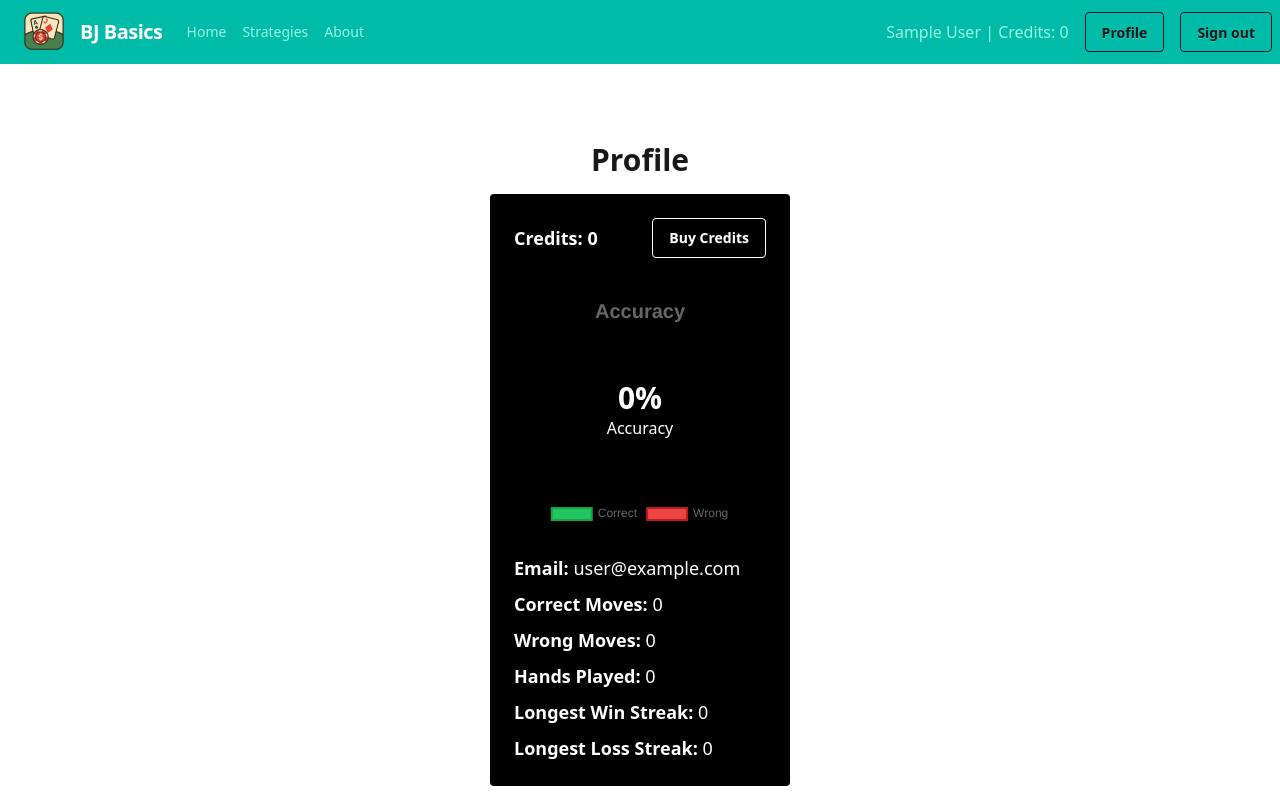
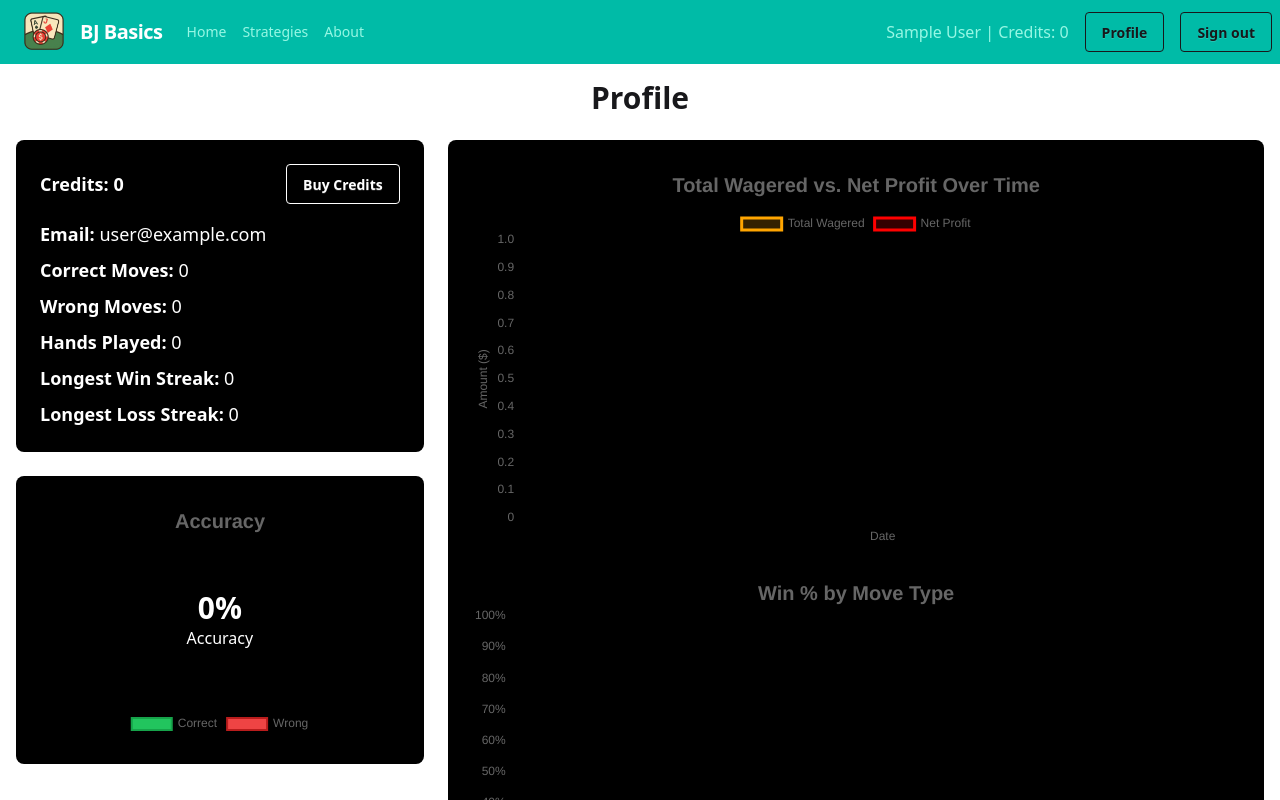
Before and after one commit to holeecow/orbital-highrollers, a Next.js app: page /profile in a window 1280 px wide. Built offline with nearby package versions, Linux system fonts and the light colour scheme; no server answers; the database is empty; sample sign-in values are in the browser's storage.

Commit message:
profile/statistics
added win% by move type, distribution of win and loss streak lengths

```diff
--- a/src/components/blackjack/BlackjackGame.js
+++ b/src/components/blackjack/BlackjackGame.js
@@ -153,6 +153,18 @@ export default function BlackjackGame() {
   const [longestWinStreak, setLongestWinStreak] = useState(0);
   const [longestLossStreak, setLongestLossStreak] = useState(0);
 
+  const [dailyStats, setDailyStats] = useState({});
+  const [lastPlayerAction, setLastPlayerAction] = useState(null);
+  const [moveStats, setMoveStats] = useState({
+    hit: { wins: 0, total: 0 },
+    stand: { wins: 0, total: 0 },
+    double: { wins: 0, total: 0 },
+    split: { wins: 0, total: 0 },
+  });
+
+  const [winStreaks, setWinStreaks] = useState([]);
+  const [lossStreaks, setLossStreaks] = useState([]);
+
   const [chipAnimations, setChipAnimations] = useState([]); // e.g., ["idle", "toPlayer", "toDealer"]
   const [animationShown, setAnimationShown] = useState(false);
   const [chipsMerged, setChipsMerged] = useState([]); // Track if payout chips have been merged
@@ -212,6 +224,15 @@ export default function BlackjackGame() {
           setCredits(data.credits || 0);
           setLongestWinStreak(data.longestWinStreak || 0);
           setLongestLossStreak(data.longestLossStreak || 0);
+          setDailyStats(data.dailyStats || {});
+          setMoveStats(data.moveStats || {
+            hit: { wins: 0, total: 0 },
+            stand: { wins: 0, total: 0 },
+            double: { wins: 0, total: 0 },
+            split: { wins: 0, total: 0 },
+          });
+          setWinStreaks(data.winStreaks || []);
+          setLossStreaks(data.lossStreaks || []);
           // Current streaks are not persisted, so they reset on load
           setCurrentWinStreak(data.currentWinStreak || 0);
           setCurrentLossStreak(data.currentLossStreak || 0);
@@ -223,6 +244,15 @@ export default function BlackjackGame() {
           setCredits(0);
           setLongestWinStreak(0);
           setLongestLossStreak(0);
+          setDailyStats({});
+          setMoveStats({
+            hit: { wins: 0, total: 0 },
+            stand: { wins: 0, total: 0 },
+            double: { wins: 0, total: 0 },
+            split: { wins: 0, total: 0 },
+          });
+          setWinStreaks([]);
+          setLossStreaks([]);
           setCurrentWinStreak(0);
           setCurrentLossStreak(0);
         }
@@ -369,6 +399,7 @@ export default function BlackjackGame() {
     setDealer([]);
     setPhase("waiting");
     setResults([]);
+    setLastPlayerAction(null);
 
     setDealerTurn(false);
 
@@ -449,6 +480,7 @@ export default function BlackjackGame() {
     setFeedbackMessages((prev) => [msg, ...prev]);
     if (isCorrect) setCorrectMoves((c) => c + 1);
     else setWrongMoves((w) => w + 1);
+    setLastPlayerAction('split');
     // Proceed with split logic
     const [card1, card2] = currentHand;
     const [card3, card4] = await drawCards(2);
@@ -520,6 +552,7 @@ export default function BlackjackGame() {
     } else {
       setWrongMoves((w) => w + 1);
     }
+    setLastPlayerAction('double');
     // Draw one card and finish this hand
     const [card] = await drawCards(1);
     setPlayerHands((prev) => {
@@ -564,6 +597,7 @@ export default function BlackjackGame() {
     } else {
       setWrongMoves((w) => w + 1);
     }
+    setLastPlayerAction('hit');
     const [card] = await drawCards(1);
     setPlayerHands((prev) => {
       const newHands = [...prev];
@@ -611,6 +645,7 @@ export default function BlackjackGame() {
     } else {
       setWrongMoves((w) => w + 1);
     }
+    setLastPlayerAction('stand');
     // If stand, move to next hand, else dealer's turn
     if (playerHands.length > 1 && currentHandIndex < playerHands.length - 1) {
       setCurrentHandIndex(currentHandIndex + 1);
@@ -652,32 +687,62 @@ export default function BlackjackGame() {
         // lose: no payout
       });
 
+      const newMoveStats = { ...moveStats };
+      if (lastPlayerAction) {
+        newMoveStats[lastPlayerAction].total++;
+        if (roundWon && !roundLost) {
+            newMoveStats[lastPlayerAction].wins++;
+        }
+      }
+
       let newCurrentWinStreak = currentWinStreak;
       let newCurrentLossStreak = currentLossStreak;
       let newLongestWinStreak = longestWinStreak;
       let newLongestLossStreak = longestLossStreak;
+      let newWinStreaks = [...winStreaks];
+      let newLossStreaks = [...lossStreaks];
 
       if (roundWon && !roundLost) { // Pure win
         newCurrentWinStreak++;
+        if (newCurrentLossStreak > 0) newLossStreaks.push(newCurrentLossStreak);
         newCurrentLossStreak = 0;
         if (newCurrentWinStreak > newLongestWinStreak) {
           newLongestWinStreak = newCurrentWinStreak;
         }
       } else if (roundLost && !roundWon) { // Pure loss
         newCurrentLossStreak++;
+        if (newCurrentWinStreak > 0) newWinStreaks.push(newCurrentWinStreak);
         newCurrentWinStreak = 0;
         if (newCurrentLossStreak > newLongestLossStreak) {
           newLongestLossStreak = newCurrentLossStreak;
         }
       } else { // Push or mixed results (e.g., win one hand, lose another)
+        if (newCurrentWinStreak > 0) newWinStreaks.push(newCurrentWinStreak);
+        if (newCurrentLossStreak > 0) newLossStreaks.push(newCurrentLossStreak);
         newCurrentWinStreak = 0;
         newCurrentLossStreak = 0;
       }
 
+      setWinStreaks(newWinStreaks);
+      setLossStreaks(newLossStreaks);
       setCurrentWinStreak(newCurrentWinStreak);
       setCurrentLossStreak(newCurrentLossStreak);
       setLongestWinStreak(newLongestWinStreak);
       setLongestLossStreak(newLongestLossStreak);
+
+      const today = new Date().toISOString().slice(0, 10); // YYYY-MM-DD
+      const roundBet = handBets.reduce((acc, b) => acc + b, 0);
+      const netProfit = payout - roundBet;
+
+      const newDailyStats = { ...dailyStats };
+      if (!newDailyStats[today]) {
+        newDailyStats[today] = { totalWagered: 0, netProfit: 0 };
+      }
+      newDailyStats[today].totalWagered += roundBet;
+      newDailyStats[today].netProfit += netProfit;
+
+      setDailyStats(newDailyStats);
+
 
       const userRef = doc(db, "blackjackStats", user.uid);
       updateDoc(userRef, {
@@ -689,6 +754,10 @@ export default function BlackjackGame() {
         longestLossStreak: newLongestLossStreak,
         currentWinStreak: newCurrentWinStreak,
         currentLossStreak: newCurrentLossStreak,
+        dailyStats: newDailyStats,
+        moveStats: newMoveStats,
+        winStreaks: newWinStreaks,
+        lossStreaks: newLossStreaks,
       });
 
       setBetLocked(false);
--- a/src/pages/profile.js
+++ b/src/pages/profile.js
@@ -3,10 +3,31 @@ import { db } from "../firebase";
 import { doc, onSnapshot, setDoc } from "firebase/firestore";
 import { useEffect, useState } from "react";
 import { useRouter } from "next/router";
-import { Doughnut } from "react-chartjs-2";
-import { Chart as ChartJS, ArcElement, Tooltip, Legend, Title } from "chart.js";
+import { Doughnut, Line, Bar } from "react-chartjs-2";
+import {
+  Chart as ChartJS,
+  ArcElement,
+  Tooltip,
+  Legend,
+  Title,
+  CategoryScale,
+  LinearScale,
+  PointElement,
+  LineElement,
+  BarElement,
+} from "chart.js";
 
-ChartJS.register(ArcElement, Tooltip, Legend, Title);
+ChartJS.register(
+  ArcElement,
+  Tooltip,
+  Legend,
+  Title,
+  CategoryScale,
+  LinearScale,
+  PointElement,
+  LineElement,
+  BarElement
+);
 
 export default function Profile() {
   const { user, loading: authLoading } = useAuth();
@@ -16,6 +37,15 @@ export default function Profile() {
     handsPlayed: 0,
     longestWinStreak: 0,
     longestLossStreak: 0,
+    dailyStats: {},
+    moveStats: {
+        hit: { wins: 0, total: 0 },
+        stand: { wins: 0, total: 0 },
+        double: { wins: 0, total: 0 },
+        split: { wins: 0, total: 0 },
+    },
+    winStreaks: [],
+    lossStreaks: [],
   });
   const [statsLoading, setStatsLoading] = useState(true);
   const [credits, setCredits] = useState(0);
@@ -43,6 +73,15 @@ export default function Profile() {
             handsPlayed: data.handsPlayed || 0,
             longestWinStreak: data.longestWinStreak || 0,
             longestLossStreak: data.longestLossStreak || 0,
+            dailyStats: data.dailyStats || {},
+            moveStats: data.moveStats || {
+                hit: { wins: 0, total: 0 },
+                stand: { wins: 0, total: 0 },
+                double: { wins: 0, total: 0 },
+                split: { wins: 0, total: 0 },
+            },
+            winStreaks: data.winStreaks || [],
+            lossStreaks: data.lossStreaks || [],
           });
           setCredits(data.credits || 0);
         } else {
@@ -52,6 +91,15 @@ export default function Profile() {
             handsPlayed: 0,
             longestWinStreak: 0,
             longestLossStreak: 0,
+            dailyStats: {},
+            moveStats: {
+                hit: { wins: 0, total: 0 },
+                stand: { wins: 0, total: 0 },
+                double: { wins: 0, total: 0 },
+                split: { wins: 0, total: 0 },
+            },
+            winStreaks: [],
+            lossStreaks: [],
           });
           setCredits(0);
         }
@@ -122,6 +170,181 @@ export default function Profile() {
     },
   };
 
+  // Prepare data for the line chart
+  const sortedDates = Object.keys(stats.dailyStats).sort();
+  const labels = [];
+  const totalWageredData = [];
+  const netProfitData = [];
+
+  if (sortedDates.length > 0) {
+    const firstDate = new Date(sortedDates[0]);
+    const lastDate = new Date(sortedDates[sortedDates.length - 1]);
+    let cumulativeWagered = 0;
+    let cumulativeProfit = 0;
+
+    for (let d = firstDate; d <= lastDate; d.setDate(d.getDate() + 1)) {
+        const dateString = d.toISOString().slice(0, 10);
+        labels.push(dateString);
+
+        if (stats.dailyStats[dateString]) {
+            cumulativeWagered += stats.dailyStats[dateString].totalWagered;
+            cumulativeProfit += stats.dailyStats[dateString].netProfit;
+        }
+
+        totalWageredData.push(cumulativeWagered);
+        netProfitData.push(cumulativeProfit);
+    }
+  }
+
+  const lineChartData = {
+    labels,
+    datasets: [
+      {
+        label: 'Total Wagered',
+        data: totalWageredData,
+        borderColor: 'orange',
+        backgroundColor: 'rgba(255, 165, 0, 0.2)',
+        fill: false,
+      },
+      {
+        label: 'Net Profit',
+        data: netProfitData,
+        borderColor: 'red',
+        backgroundColor: 'rgba(255, 0, 0, 0.2)',
+        fill: false,
+      },
+    ],
+  };
+
+  const lineChartOptions = {
+    scales: {
+      x: {
+        title: {
+          display: true,
+          text: 'Date',
+        },
+      },
+      y: {
+        title: {
+          display: true,
+          text: 'Amount ($)',
+        },
+      },
+    },
+    plugins: {
+      title: {
+        display: true,
+        text: 'Total Wagered vs. Net Profit Over Time',
+        font: { size: 20 },
+      },
+    },
+  };
+
+  const moveLabels = ['Hit', 'Stand', 'Double', 'Split'];
+  const moveWinPercentages = moveLabels.map(label => {
+    const move = label.toLowerCase();
+    const { wins, total } = stats.moveStats[move] || { wins: 0, total: 0 };
+    return total > 0 ? (wins / total) * 100 : 0;
+  });
+
+  const barChartData = {
+    labels: moveLabels,
+    datasets: [
+        {
+            label: 'Win %',
+            data: moveWinPercentages,
+            backgroundColor: 'orange',
+        }
+    ]
+  };
+
+  const barChartOptions = {
+    scales: {
+        y: {
+            beginAtZero: true,
+            max: 100,
+            ticks: {
+                callback: function(value) {
+                    return value + '%'
+                }
+            }
+        }
+    },
+    plugins: {
+        legend: {
+            display: false,
+        },
+        title: {
+            display: true,
+            text: 'Win % by Move Type',
+            font: { size: 20 }
+        }
+    }
+  }
+
+  const processStreakData = (streaks) => {
+    const counts = streaks.reduce((acc, length) => {
+        acc[length] = (acc[length] || 0) + 1;
+        return acc;
+    }, {});
+    const labels = Object.keys(counts).map(Number).sort((a,b) => a - b);
+    const data = labels.map(label => counts[label]);
+    return { labels, data };
+  }
+
+  const winStreakDistributionData = processStreakData(stats.winStreaks);
+  const lossStreakDistributionData = processStreakData(stats.lossStreaks);
+
+  const winStreakHistrogramData = {
+    labels: winStreakDistributionData.labels,
+    datasets: [{
+        label: 'Frequency',
+        data: winStreakDistributionData.data,
+        backgroundColor: 'orange',
+    }]
+  }
+
+  const lossStreakHistrogramData = {
+    labels: lossStreakDistributionData.labels,
+    datasets: [{
+        label: 'Frequency',
+        data: lossStreakDistributionData.data,
+        backgroundColor: 'orange',
+    }]
+  }
+
+  const streakHistrogramOptions = (title) => ({
+    scales: {
+        x: {
+            grid: {
+                offset: false
+            },
+            title: {
+                display: true,
+                text: title.includes('Win') ? 'Win Streak Length' : 'Loss Streak Length',
+            }
+        },
+        y: {
+            beginAtZero: true,
+            title: {
+                display: true,
+                text: 'Frequency',
+            }
+        }
+    },
+    plugins: {
+        legend: { display: false },
+        title: {
+            display: true,
+            text: title,
+            font: { size: 20 }
+        }
+    },
+    barPercentage: 0.5,
+    categoryPercentage: 0.5,
+  })
+
+
   const handleBuyCredits = async () => {
     setBuyLoading(true);
     try {
@@ -157,13 +380,16 @@ export default function Profile() {
   };
 
   return (
-    <main className="min-h-screen flex flex-col items-center justify-center">
-      <h1 className="text-3xl font-bold mb-4">Profile</h1>
-      <div className="flex flex-col items-center gap-6 bg-black bg-opacity-70 text-white p-6 rounded text-lg min-w-[300px]">
-        <div className="flex items-center justify-between w-full mb-2">
-          <span className="font-semibold">Credits: {credits}</span>
+    <main className="min-h-screen flex flex-col items-center p-4">
+      <h1 className="text-3xl font-bold mb-6">Profile</h1>
+      <div className="w-full max-w-7xl flex flex-col lg:flex-row gap-6">
+        {/* Left Column: Stats and Accuracy */}
+        <div className="lg:w-1/3 flex flex-col gap-6">
+          <div className="bg-black bg-opacity-70 text-white p-6 rounded-lg">
+            <div className="flex items-center justify-between w-full mb-4">
+              <span className="font-semibold text-lg">Credits: {credits}</span>
               <button
-            className="btn btn-outline ml-4"
+                className="btn btn-outline"
                 onClick={() => setBuyModal(true)}
               >
                 Buy Credits
@@ -201,37 +427,32 @@ export default function Profile() {
                 </div>
               </div>
             )}
-        <div className="relative w-60 h-60 flex items-center justify-center">
+             <div className="flex flex-col gap-2 w-full text-lg">
+                <div><span className="font-semibold">Email:</span> {user.email}</div>
+                <div><span className="font-semibold">Correct Moves:</span> {stats.correctMoves}</div>
+                <div><span className="font-semibold">Wrong Moves:</span> {stats.wrongMoves}</div>
+                <div><span className="font-semibold">Hands Played:</span> {stats.handsPlayed}</div>
+                <div><span className="font-semibold">Longest Win Streak:</span> {stats.longestWinStreak}</div>
+                <div><span className="font-semibold">Longest Loss Streak:</span> {stats.longestLossStreak}</div>
+            </div>
+          </div>
+          <div className="bg-black bg-opacity-70 text-white p-6 rounded-lg flex flex-col items-center justify-center">
+            <div className="relative w-60 h-60">
               <Doughnut data={data} options={options} />
               <div className="absolute inset-0 flex flex-col items-center justify-center pointer-events-none">
                 <span className="text-3xl font-bold">{accuracy}%</span>
                 <span className="text-base">Accuracy</span>
               </div>
             </div>
-        <div className="flex flex-col gap-2 w-full">
-          <div>
-            <span className="font-semibold">Email:</span> {user.email}
           </div>
-          <div>
-            <span className="font-semibold">Correct Moves:</span>{" "}
-            {stats.correctMoves}
         </div>
-          <div>
-            <span className="font-semibold">Wrong Moves:</span>{" "}
-            {stats.wrongMoves}
-          </div>
-          <div>
-            <span className="font-semibold">Hands Played:</span>{" "}
-            {stats.handsPlayed}
-          </div>
-          <div>
-            <span className="font-semibold">Longest Win Streak:</span>{" "}
-            {stats.longestWinStreak}
-          </div>
-          <div>
-            <span className="font-semibold">Longest Loss Streak:</span>{" "}
-            {stats.longestLossStreak}
-          </div>
+
+        {/* Right Column: Line Chart */}
+        <div className="lg:w-2/3 bg-black bg-opacity-70 text-white p-6 rounded-lg flex flex-col gap-6">
+          <Line data={lineChartData} options={lineChartOptions} />
+          <Bar data={barChartData} options={barChartOptions} />
+          <Bar data={winStreakHistrogramData} options={streakHistrogramOptions('Distribution of Win Streak Lengths')} />
+          <Bar data={lossStreakHistrogramData} options={streakHistrogramOptions('Distribution of Loss Streak Lengths')} />
         </div>
       </div>
     </main>
```
Lines whose indentation alone changed are shown as unchanged.
